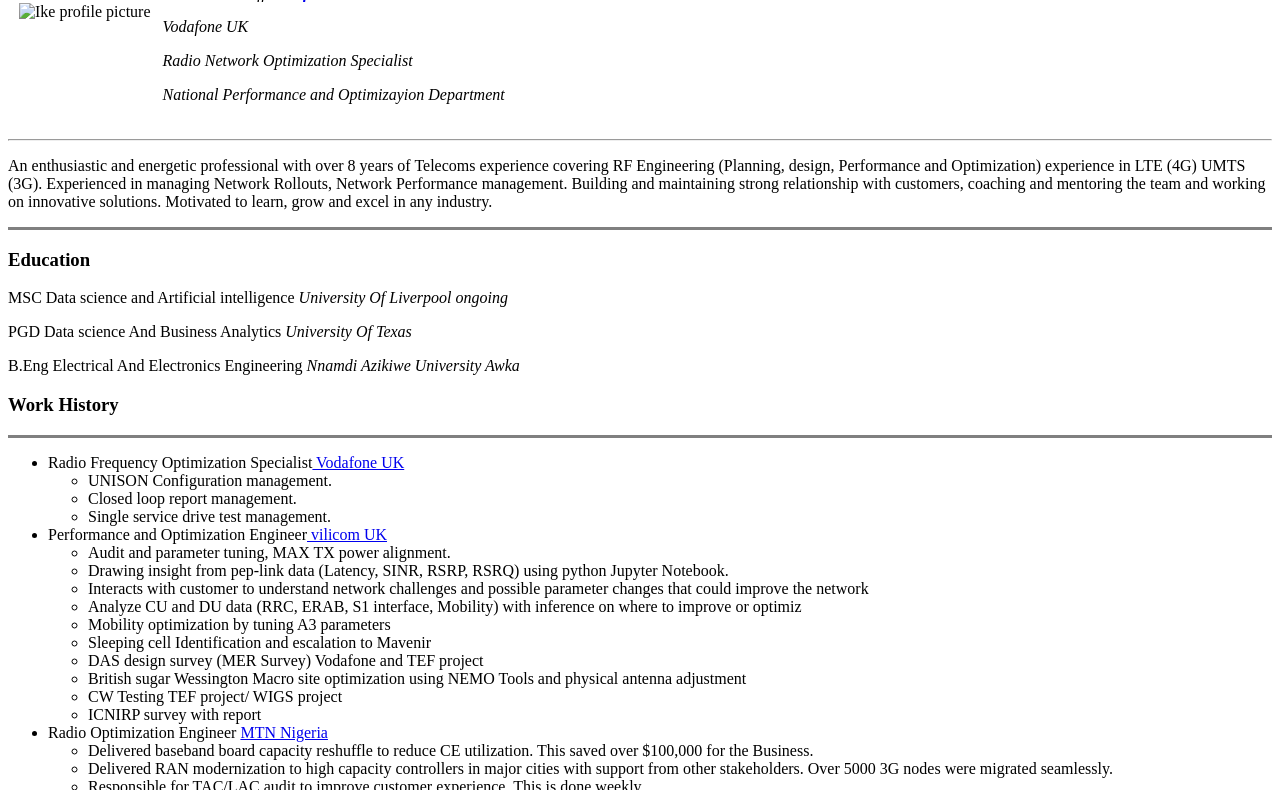
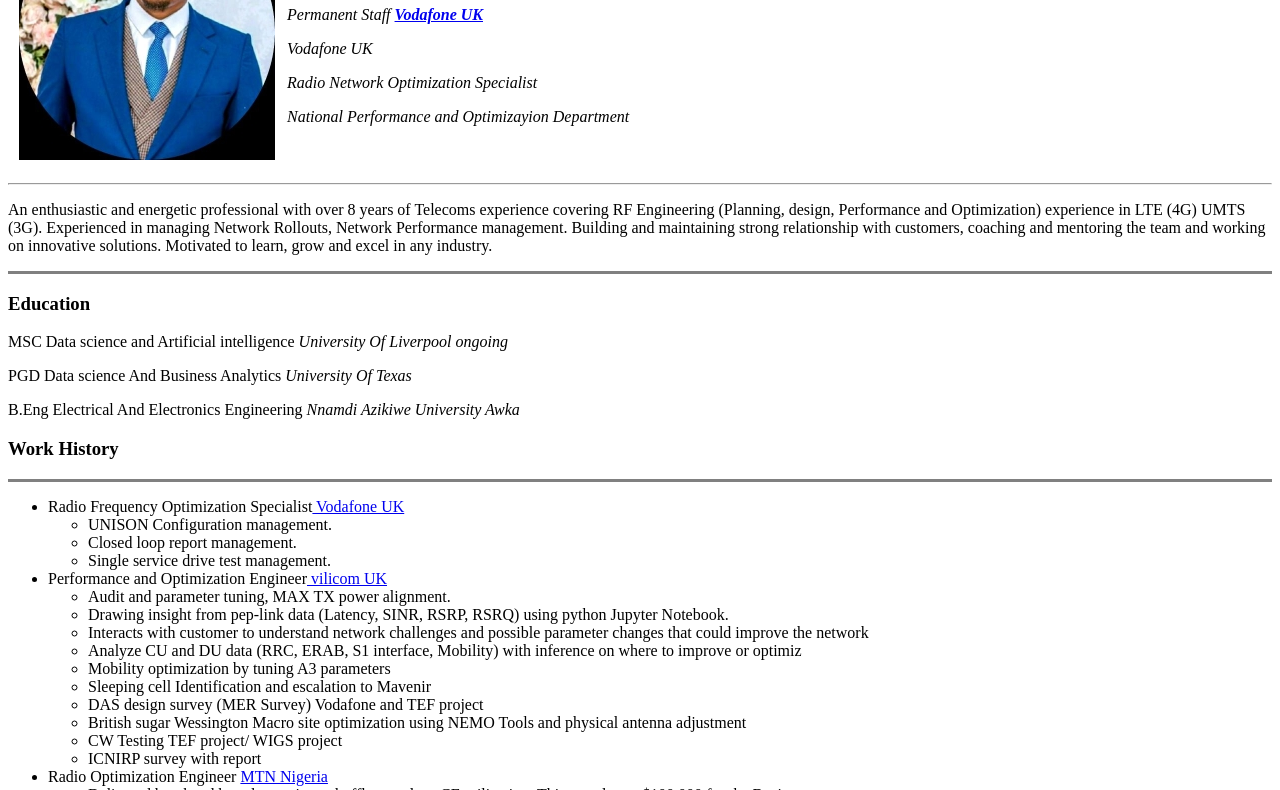
Before and after one commit to ikechuome/cv, a plain HTML site: page index.html in a window 1280 px wide. Shown: the part 115-905 px from the top of the page. Drawn offline with Linux system fonts and the light colour scheme.

Commit message:
Update index.html

```diff
--- a/index.html
+++ b/index.html
@@ -7,7 +7,7 @@
 <body>
     <table cellspacing = 10>
         <tr>
-            <td><img src="img/ike2.jpg" alt="Ike profile picture" sizes="(max-width: 10px) 10px, 10vw"></td>
+            <td><img src="ike2.jpg" alt="Ike profile picture" sizes="(max-width: 10px) 10px, 10vw"></td>
             <td><h1>Ikechukwu Prince Omerenma</h1>
             <p><em>Permanent Staff<strong> <a href="https://www.vodafone.com/">Vodafone UK</a></strong></em> </p>
             <p><em> Vodafone UK</em></p>
```
